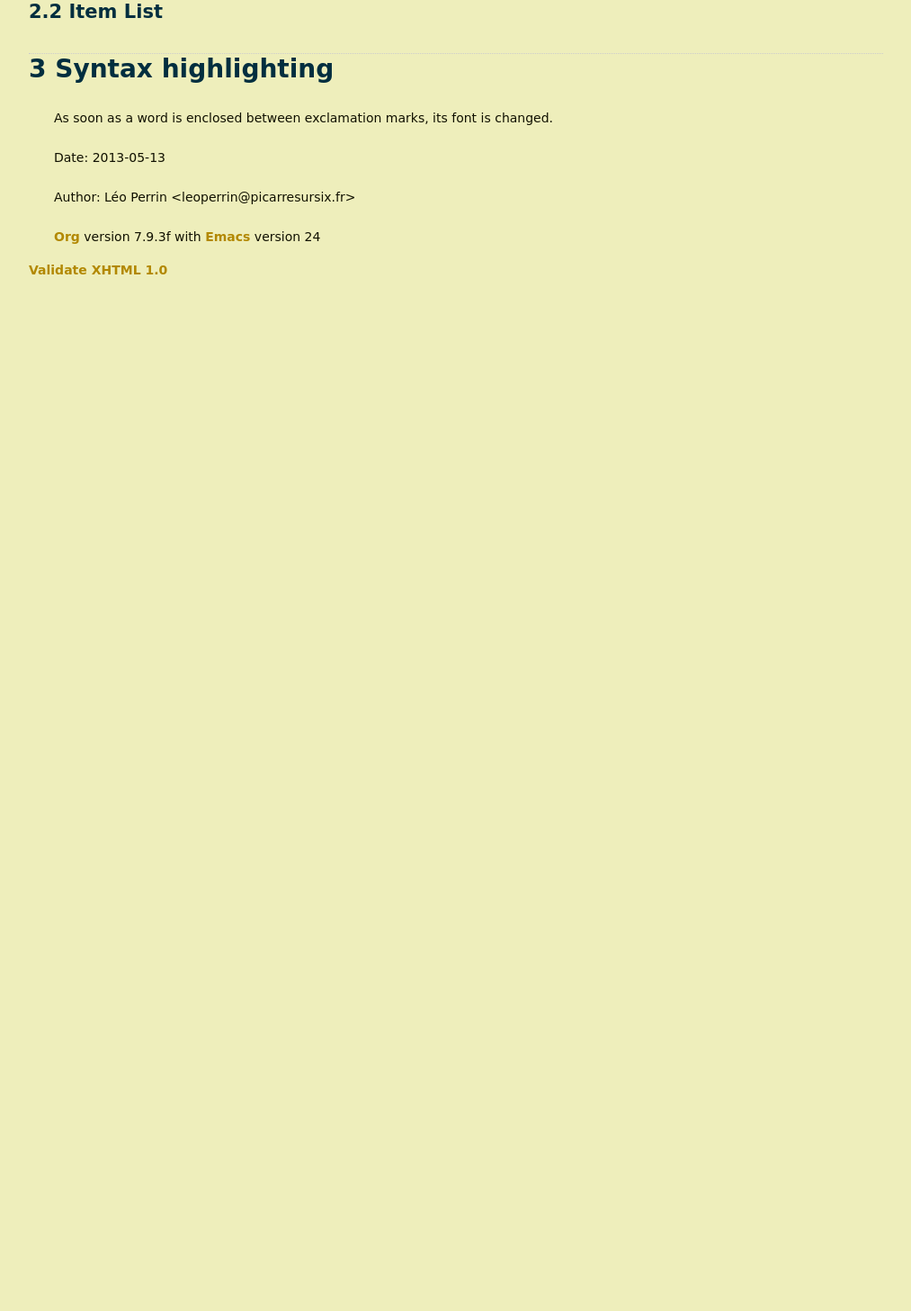
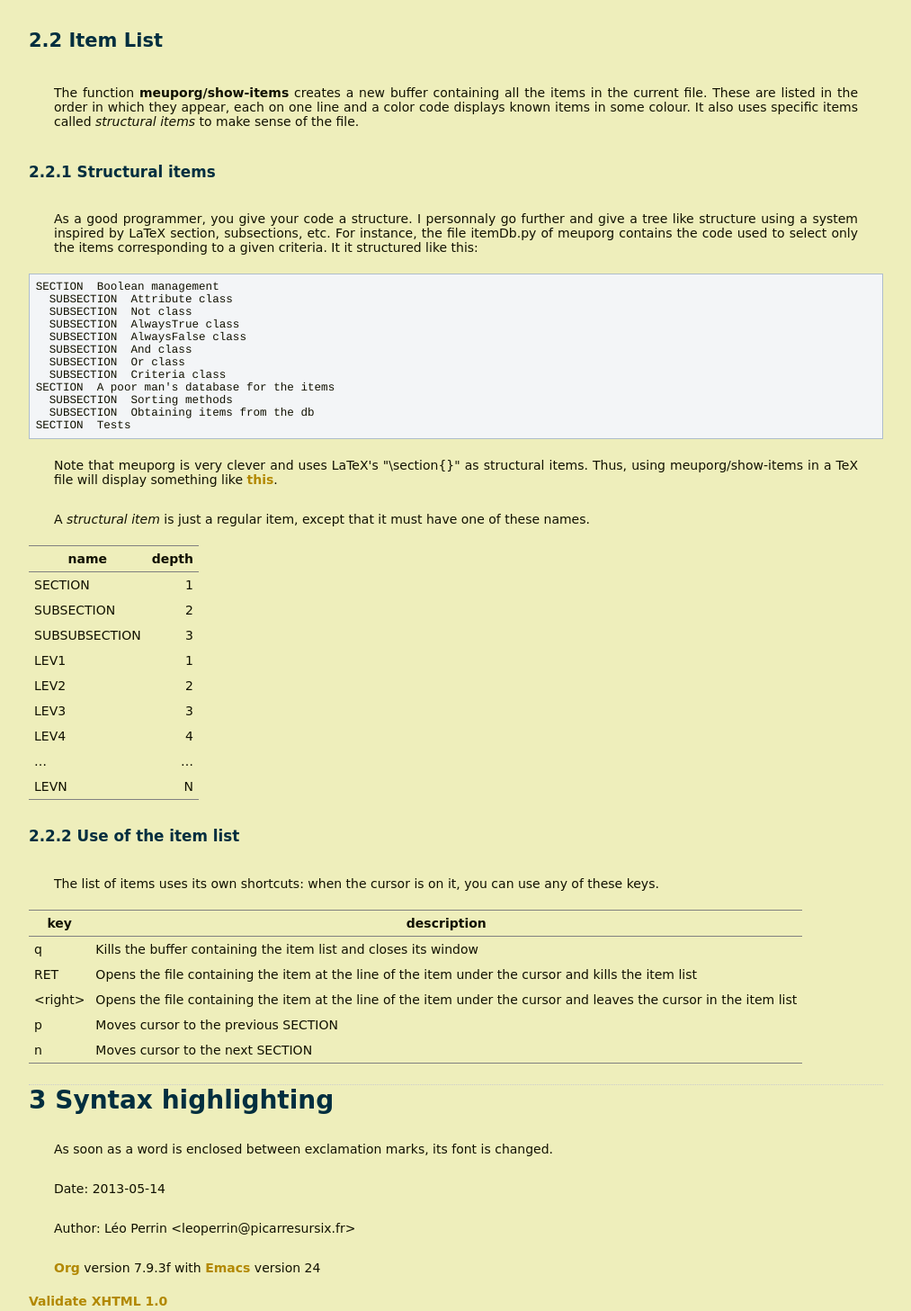
Before and after one commit to picarresursix/meuporg, a plain HTML site: page doc/emacs-integration.html in a window 1280 px wide. Shown: the part 1073-2530 px from the top of the page at 90% size, without its empty margins (133-1146 px from the left). Before the commit the page ends 1389 px from the top, so only its background shows below. Drawn offline with Linux system fonts and the light colour scheme.

Commit message:
Finished documentation.

```diff
--- a/doc/emacs-integration.html
+++ b/doc/emacs-integration.html
@@ -8,10 +8,11 @@
 <meta http-equiv="Content-Type" content="text/html;charset=utf-8"/>
 <meta name="title" content="Meuporg: Emacs Integration"/>
 <meta name="generator" content="Org-mode"/>
-<meta name="generated" content="2013-05-13"/>
+<meta name="generated" content="2013-05-14"/>
 <meta name="author" content="Léo Perrin &lt;leoperrin@picarresursix.fr&gt;"/>
 <meta name="description" content="Documentation of the emacs minor-mode meuporg-mode."/>
 <meta name="keywords" content=""/>
+
 <script type="text/javascript">
 /*
 @licstart  The following is the entire license notice for the
@@ -82,7 +83,11 @@ This file is part of the documentation of <a href="description.html">meuporg</a>
 <li><a href="#sec-2">2 Elisp Functions</a>
 <ul>
 <li><a href="#sec-2-1">2.1 Keyboard Shortcuts</a></li>
-<li><a href="#sec-2-2">2.2 Item List</a></li>
+<li><a href="#sec-2-2">2.2 Item List</a>
+<ul>
+<li><a href="#sec-2-2-1">2.2.1 Structural items</a></li>
+<li><a href="#sec-2-2-2">2.2.2 Use of the item list</a></li>
+</ul></li>
 </ul>
 </li>
 <li><a href="#sec-3">3 Syntax highlighting</a></li>
@@ -129,7 +134,7 @@ shortcuts to easily access these and fontifying of standard items.
 <tr><th scope="col" class="left">Shortcut</th><th scope="col" class="left">Description</th><th scope="col" class="left">elisp function</th></tr>
 </thead>
 <tbody>
-<tr><td class="left">C-! u</td><td class="left">Save, and Update the main file (even when called from another file).</td><td class="left">meuporg/reload</td></tr>
+<tr><td class="left">C-! u</td><td class="left">Save, and Update the main file (even when called from another file).</td><td class="left">meuporg/update</td></tr>
 <tr><td class="left">C-! o</td><td class="left">Open the main File.</td><td class="left">meuporg/open-main</td></tr>
 <tr><td class="left">C-! n</td><td class="left">Go to the Next item in the file.</td><td class="left">meuporg/go-to-next-item</td></tr>
 <tr><td class="left">C-! p</td><td class="left">Go to the Previous item.</td><td class="left">meuporg/go-to-previous-item</td></tr>
@@ -157,6 +162,97 @@ shortcuts to easily access these and fontifying of standard items.
 <h3 id="sec-2-2"><span class="section-number-3">2.2</span> Item List</h3>
 <div class="outline-text-3" id="text-2-2">
 
+<p>The function <b>meuporg/show-items</b> creates a new buffer containing all
+the items in the current file. These are listed in the order in which
+they appear, each on one line and a color code displays known items in
+some colour. It also uses specific items called <i>structural items</i> to
+make sense of the file.
+</p>
+
+</div>
+
+<div id="outline-container-2-2-1" class="outline-4">
+<h4 id="sec-2-2-1"><span class="section-number-4">2.2.1</span> Structural items</h4>
+<div class="outline-text-4" id="text-2-2-1">
+
+<p>As a good programmer, you give your code a structure. I personnaly go
+further and give a tree like structure using a system inspired by
+LaTeX section, subsections, etc. For instance, the file itemDb.py of
+meuporg contains the code used to select only the items corresponding
+to a given criteria. It it structured like this:
+</p>
+
+
+<pre class="example">SECTION  Boolean management
+  SUBSECTION  Attribute class
+  SUBSECTION  Not class
+  SUBSECTION  AlwaysTrue class
+  SUBSECTION  AlwaysFalse class
+  SUBSECTION  And class
+  SUBSECTION  Or class
+  SUBSECTION  Criteria class
+SECTION  A poor man's database for the items
+  SUBSECTION  Sorting methods
+  SUBSECTION  Obtaining items from the db
+SECTION  Tests
+</pre>
+
+
+<p>
+Note that meuporg is very clever and uses LaTeX's "\section{}" as
+structural items. Thus, using meuporg/show-items in a TeX file will
+display something like <a href="item-list-latex.png">this</a>.
+</p>
+<p>
+A <i>structural item</i> is just a regular item, except that it must have
+one of these names.
+</p><table border="2" cellspacing="0" cellpadding="6" rules="groups" frame="hsides">
+<colgroup><col class="left" /><col class="right" />
+</colgroup>
+<thead>
+<tr><th scope="col" class="left">name</th><th scope="col" class="right">depth</th></tr>
+</thead>
+<tbody>
+<tr><td class="left">SECTION</td><td class="right">1</td></tr>
+<tr><td class="left">SUBSECTION</td><td class="right">2</td></tr>
+<tr><td class="left">SUBSUBSECTION</td><td class="right">3</td></tr>
+<tr><td class="left">LEV1</td><td class="right">1</td></tr>
+<tr><td class="left">LEV2</td><td class="right">2</td></tr>
+<tr><td class="left">LEV3</td><td class="right">3</td></tr>
+<tr><td class="left">LEV4</td><td class="right">4</td></tr>
+<tr><td class="left">&hellip;</td><td class="right">&hellip;</td></tr>
+<tr><td class="left">LEVN</td><td class="right">N</td></tr>
+</tbody>
+</table>
+
+
+</div>
+
+</div>
+
+<div id="outline-container-2-2-2" class="outline-4">
+<h4 id="sec-2-2-2"><span class="section-number-4">2.2.2</span> Use of the item list</h4>
+<div class="outline-text-4" id="text-2-2-2">
+
+<p>The list of items uses its own shortcuts: when the cursor is on it,
+you can use any of these keys.
+</p><table border="2" cellspacing="0" cellpadding="6" rules="groups" frame="hsides">
+<colgroup><col class="left" /><col class="left" />
+</colgroup>
+<thead>
+<tr><th scope="col" class="left">key</th><th scope="col" class="left">description</th></tr>
+</thead>
+<tbody>
+<tr><td class="left">q</td><td class="left">Kills the buffer containing the item list and closes its window</td></tr>
+<tr><td class="left">RET</td><td class="left">Opens the file containing the item at the line of the item under the cursor and kills the item list</td></tr>
+<tr><td class="left">&lt;right&gt;</td><td class="left">Opens the file containing the item at the line of the item under the cursor and leaves the cursor in the item list</td></tr>
+<tr><td class="left">p</td><td class="left">Moves cursor to the previous SECTION</td></tr>
+<tr><td class="left">n</td><td class="left">Moves cursor to the next SECTION</td></tr>
+</tbody>
+</table>
+
+
+</div>
 </div>
 </div>
 
@@ -173,7 +269,7 @@ changed.
 </div>
 
 <div id="postamble">
-<p class="date">Date: 2013-05-13</p>
+<p class="date">Date: 2013-05-14</p>
 <p class="author">Author: Léo Perrin &lt;leoperrin@picarresursix.fr&gt;</p>
 <p class="creator"><a href="http://orgmode.org">Org</a> version 7.9.3f with <a href="http://www.gnu.org/software/emacs/">Emacs</a> version 24</p>
 <a href="http://validator.w3.org/check?uri=referer">Validate XHTML 1.0</a>
```
Also changed, not shown: doc/description.html (+6 -3 lines), doc/item-list-latex.png (added), 6 other files.
